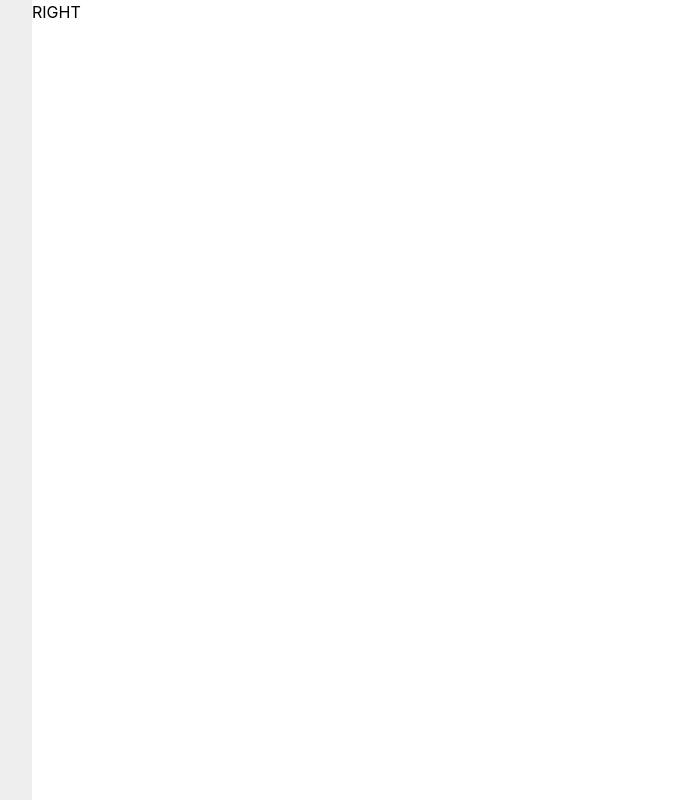
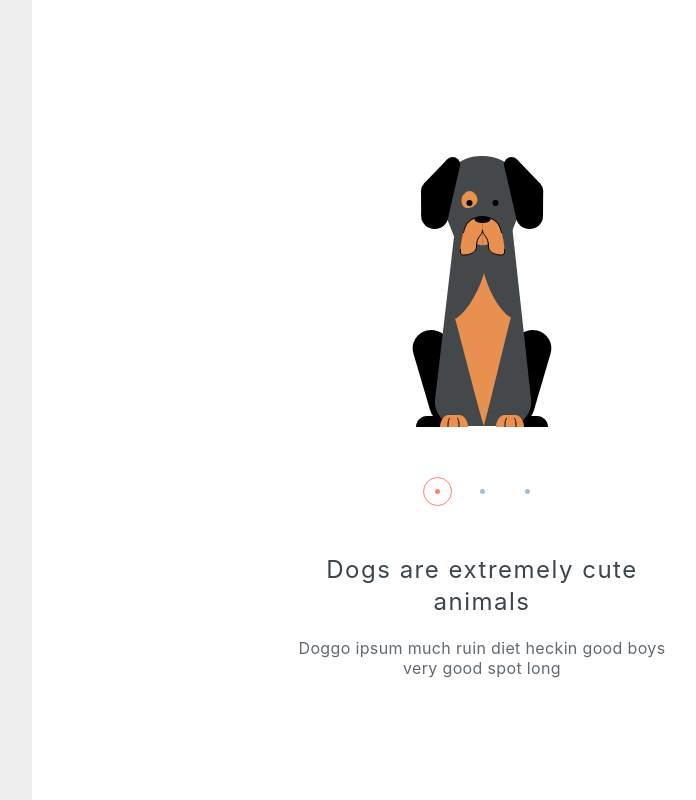
Before and after one commit to barnabasbartha/the-dog-carousel, a React (Create React App) app: page / in a window 1280 px wide. Shown: the whole page, without its empty margins (348-1044 px from the left). Built offline with nearby package versions, Linux system fonts and the light colour scheme.

Commit message:
Add carousel component

```diff
--- a/public/index.html
+++ b/public/index.html
@@ -4,6 +4,10 @@
     <meta charset="utf-8" />
     <meta name="viewport" content="width=device-width, initial-scale=1" />
     <title>The Dog Carousel</title>
+    <link rel="preconnect" href="https://fonts.gstatic.com">
+    <link href="https://fonts.googleapis.com/css2?family=Nunito&display=swap"
+          rel="preload"
+          crossorigin>
   </head>
   <body>
     <noscript>You need to enable JavaScript to run this app.</noscript>
--- a/src/app.tsx
+++ b/src/app.tsx
@@ -1,9 +1,29 @@
 import React from 'react';
+import {Carousel} from "./components/carousel/carousel";
+import goodBoy from "./assets/good-boy.svg";
 
 export const App = () =>
     <div className="flex h-screen bg-[#EEEEEE] overflow-x-hidden">
-        <div className="w-full" />
-        <div className="w-[900px] h-full bg-white shrink-0">
-            RIGHT
+        <div className="w-full"/>
+        <div className="max-w-[900px] w-fit h-full bg-white shrink-0">
+            <Carousel
+                slides={[
+                    {
+                        image: goodBoy,
+                        title: 'Dogs are extremely cute animals',
+                        description: 'Doggo ipsum much ruin diet heckin good boys very good spot long',
+                    },
+                    {
+                        image: goodBoy,
+                        title: 'Pets and companions',
+                        description: 'Woofer long doggo long woofer maximum borkdrive, big ol doge',
+                    },
+                    {
+                        image: goodBoy,
+                        title: 'Do you like fun? Well, you might also like dogs',
+                        description: 'Doggorino big ol heckin good boys waggy wags what a nice floof fluffer',
+                    },
+                ]}
+            />
         </div>
     </div>;
--- /dev/null
+++ b/src/components/carousel/carousel.tsx
@@ -0,0 +1,63 @@
+import React, {ReactNode, useState} from "react";
+
+export interface CarouselSlideProps {
+    readonly image: string;
+    readonly title: string;
+    readonly description: string;
+}
+
+export const Carousel = ({slides}: { slides: CarouselSlideProps[] }) => {
+    const [selectedIndex, setSelectedIndex] = useState(0);
+
+    const navigateToNext = () => setSelectedIndex(index => (index + 1) % slides.length);
+    const navigateTo = (i: number) => setSelectedIndex(i % slides.length);
+
+    return <div
+        className="flex justify-center items-center h-full w-full flex-col text-center text-[#3A464F] cursor-pointer overflow-hidden"
+        onClick={navigateToNext}>
+        <CarouselContainer selectedIndex={selectedIndex}>
+            {slides.map((slide) => <CarouselSlide key={slide.title}>
+                <img src={slide.image}
+                     alt={slide.title}
+                     className="w-[140px] h-[306px]"/>
+            </CarouselSlide>)}
+        </CarouselContainer>
+        <div className="flex space-x-4 mt-12 mb-7">
+            {slides.map((slide, i) =>
+                <span
+                    onClick={(e) => {
+                        navigateTo(i);
+                        e.stopPropagation();
+                    }}
+                    key={slide.title}>
+                <CarouselSelector active={selectedIndex === i}/>
+            </span>)}
+        </div>
+        <CarouselContainer selectedIndex={selectedIndex}>
+            {slides.map((slide) => <CarouselSlide key={slide.title}>
+                <h3 className="text-2xl tracking-[1.5px] leading-8 my-5 max-w-[400px] w-fit">{slide.title}</h3>
+                <p className="text-base tracking-[0.35px] leading-5 max-w-[400px] w-fit opacity-80">{slide.description}</p>
+            </CarouselSlide>)}
+        </CarouselContainer>
+    </div>
+}
+
+const CarouselContainer = ({children, selectedIndex}: { children: ReactNode; selectedIndex: number }) =>
+    <div className="w-full flex transition-all duration-300"
+         style={{
+             transform: `translateX(${-100 * selectedIndex}%)`
+         }}>
+        {children}
+    </div>
+
+const CarouselSlide = ({children}: { children: ReactNode }) =>
+    <div className="flex flex-auto flex-col w-full shrink-0 justify-center items-center select-none">
+        {children}
+    </div>
+
+const CarouselSelector = ({active}: { active: boolean }) =>
+    <div className="relative flex justify-center items-center w-[29px] h-[29px] justify-center items-start">
+        <span
+            className={`absolute rounded-full w-full h-full border border-[1.5px] border-[#FF816A] ${active ? "scale-100" : "scale-0"} transition-all duration-200`}/>
+        <span className={`absolute rounded-full w-[5px] h-[5px] ${active ? "bg-[#FF816A]" : "bg-[#A2BED5]"}`}/>
+    </div>
--- a/src/index.css
+++ b/src/index.css
@@ -2,11 +2,13 @@
 @tailwind components;
 @tailwind utilities;
 
+@layer base {
     body {
         margin: 0;
-  font-family: -apple-system, BlinkMacSystemFont, 'Segoe UI', 'Roboto', 'Oxygen',
+        font-family: Nunito, -apple-system, BlinkMacSystemFont, 'Segoe UI', 'Roboto', 'Oxygen',
         'Ubuntu', 'Cantarell', 'Fira Sans', 'Droid Sans', 'Helvetica Neue',
         sans-serif;
         -webkit-font-smoothing: antialiased;
         -moz-osx-font-smoothing: grayscale;
     }
+}
```
Also changed, not shown: src/assets/good-boy.svg (added). Lines whose indentation alone changed are shown as unchanged.
